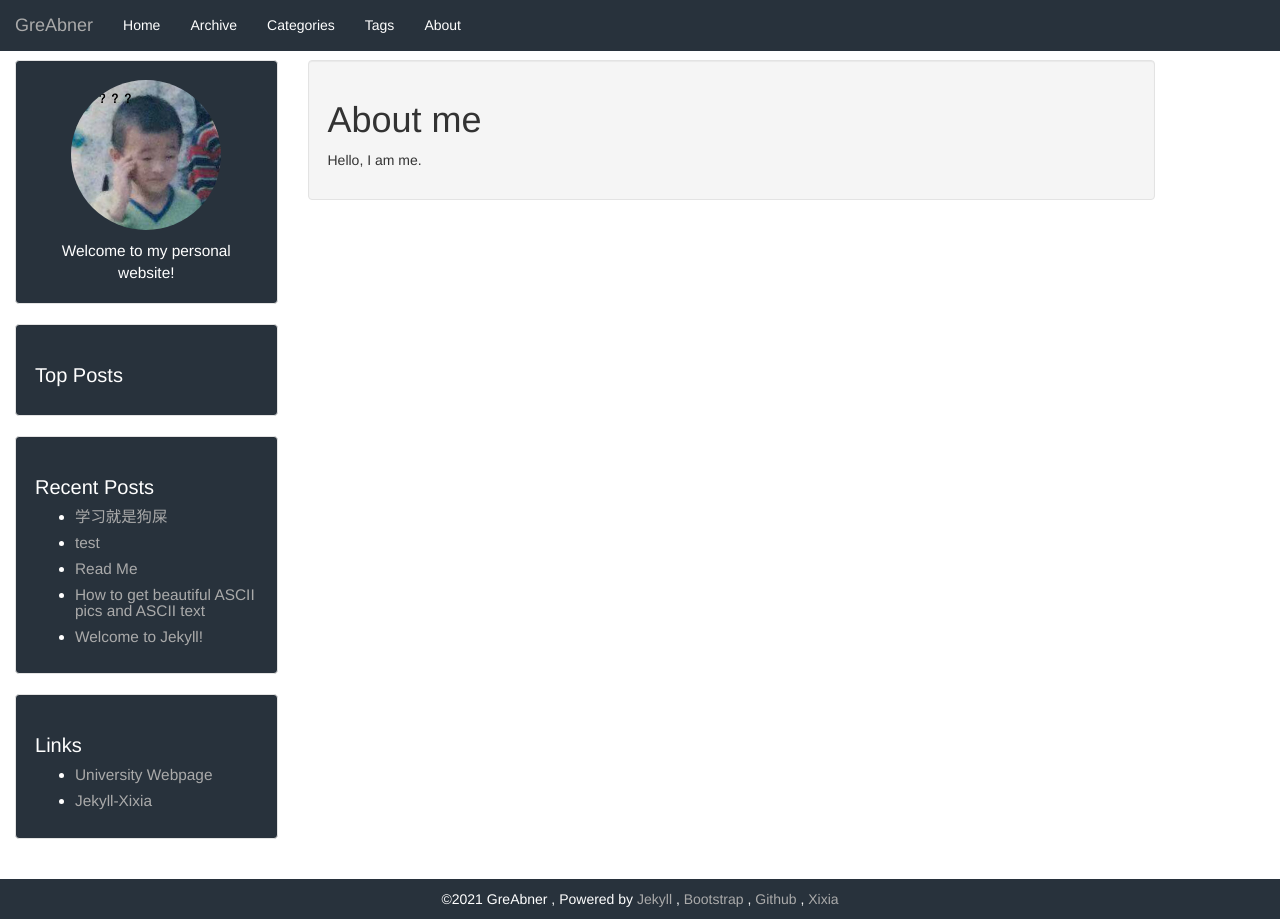
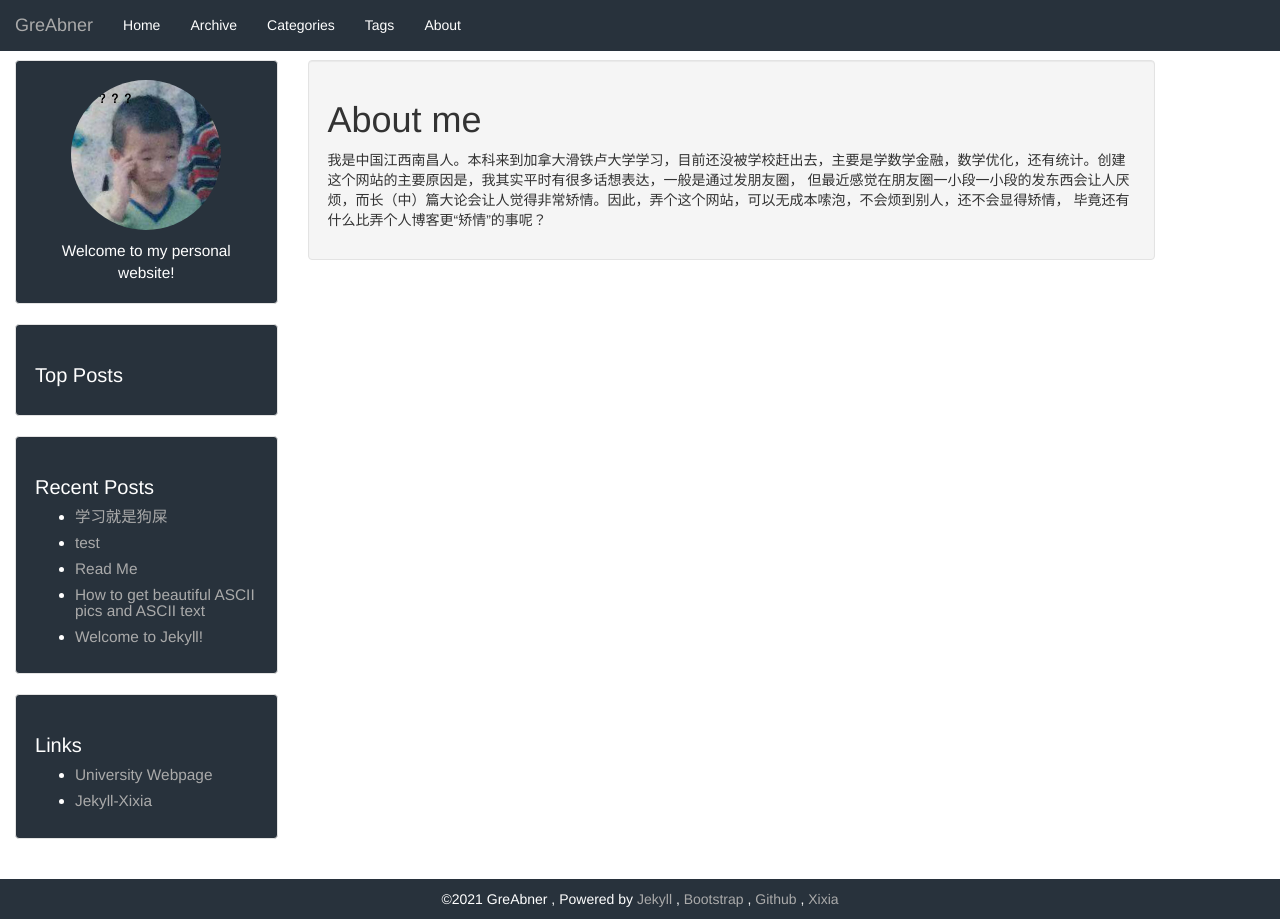
Before and after one commit to GReabner/GReabner.github.io, a Jekyll site: the page built from about.html, in a window 1280 px wide. Built offline with Jekyll 4.4.1, drawn with Linux system fonts in a browser that asks for light colours.

Commit message:
Update about.html

```diff
--- a/about.html
+++ b/about.html
@@ -4,5 +4,7 @@ layout: default
 
 <div class="well">
     <h1>About me</h1>
-    <p>Hello, I am me.</p>
+    <p>我是中国江西南昌人。本科来到加拿大滑铁卢大学学习，目前还没被学校赶出去，主要是学数学金融，数学优化，还有统计。创建这个网站的主要原因是，我其实平时有很多话想表达，一般是通过发朋友圈，
+        但最近感觉在朋友圈一小段一小段的发东西会让人厌烦，而长（中）篇大论会让人觉得非常矫情。因此，弄个这个网站，可以无成本嗦泡，不会烦到别人，还不会显得矫情，
+        毕竟还有什么比弄个人博客更“矫情”的事呢？</p>
 </div>
```
